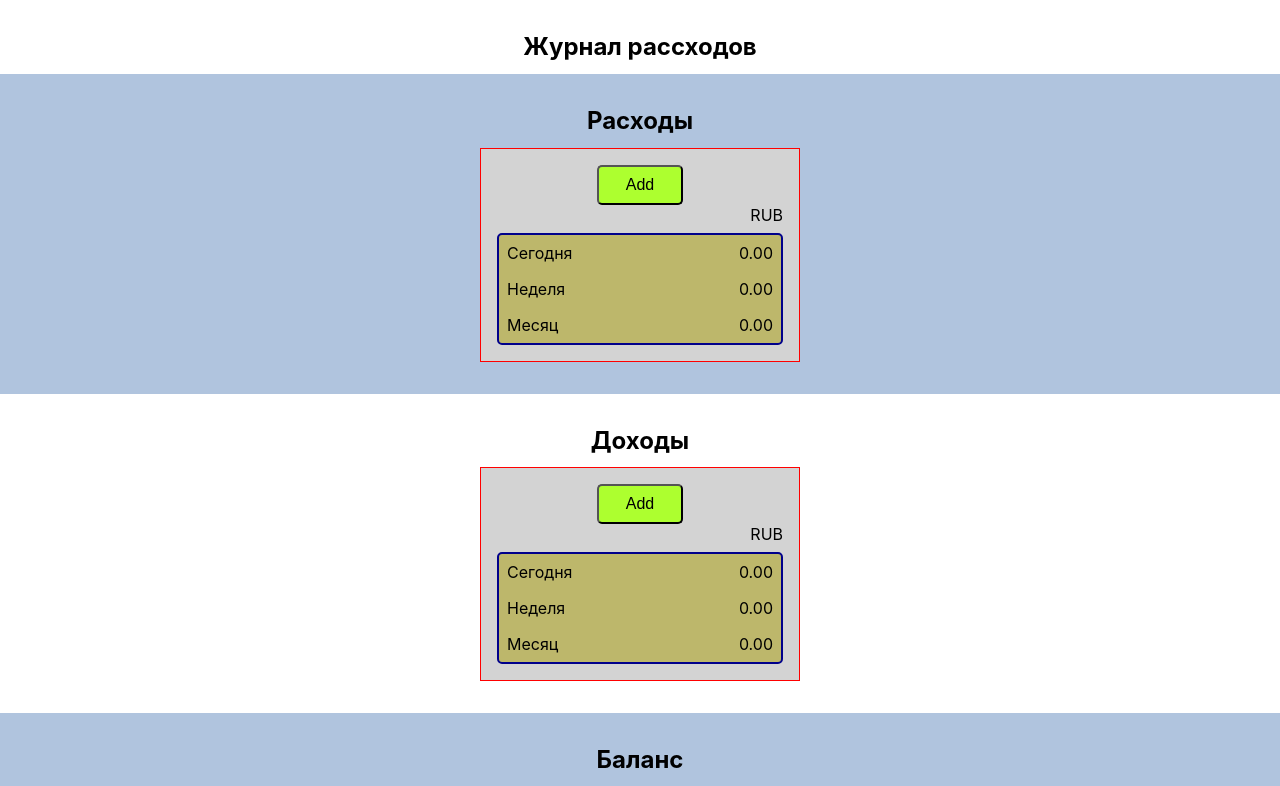
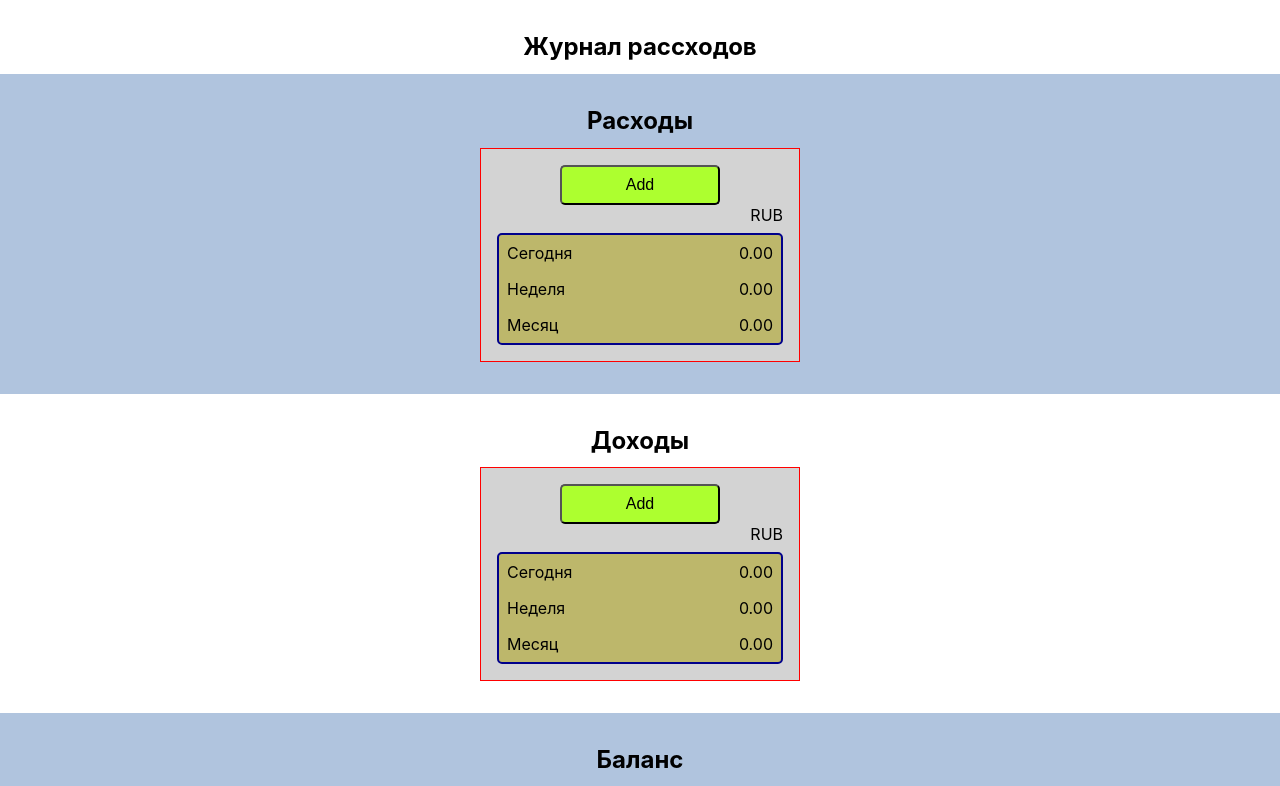
Before and after one commit to z9877969/wallet, a React (Create React App) app: page / in a window 1280 px wide. Shown: the top 786 px of the page. Built offline with nearby package versions, Linux system fonts and the light colour scheme; no server answers; the HTML template or start-up script is replaced by a standard one.

Commit message:
refactors mainPage

```diff
--- a/src/components/share/Button/Button.module.css
+++ b/src/components/share/Button/Button.module.css
@@ -1,5 +1,5 @@
 .btn {
-    width: 100%;
+    min-width: 160px;
     background-color: greenyellow;
     font-size: 1rem;
     border-radius: 5px;
--- a/src/pages/MainPage.jsx
+++ b/src/pages/MainPage.jsx
@@ -1,5 +1,4 @@
 import { useHistory } from 'react-router-dom';
-import { connect } from 'react-redux';
 import MainInfo from '../components/MainInfo';
 import Button from '../components/share/Button';
 import Section from '../components/share/Section/Section';
@@ -7,8 +6,7 @@ import Container from '../components/share/Container/Container';
 
 const balance = [{ name: 'Все время', value: '0,00' }];
 
-const MainPage = props => {
-  const { costsDb, incomesDb } = props;
+const MainPage = ({ costsDb, incomesDb }) => {
   const history = useHistory();
 
   const handlerOpenCosts = () => {
@@ -31,9 +29,4 @@ const MainPage = props => {
   );
 };
 
-const mapStateToProps = state => ({
-  incomes: state.transactions.incomes,
-  costs: state.transactions.costs,
-});
-
-export default connect(mapStateToProps)(MainPage);
+export default MainPage;
--- a/src/pages/pageCategoriesForPeriod.jsx
+++ b/src/pages/pageCategoriesForPeriod.jsx
@@ -2,8 +2,10 @@ import { connect } from 'react-redux';
 import { useHistory, useLocation, useRouteMatch } from 'react-router-dom';
 
 import Button from '../components/share/Button';
+import Container from '../components/share/Container/Container';
 import Item from '../components/share/Item';
 import List from '../components/share/List';
+import Section from '../components/share/Section/Section';
 
 import { addTransactionListId } from '../redux/transactions/transactionsAction';
 import help from '../utils/helpers';
@@ -31,7 +33,8 @@ const PageCategoriesForPeriod = props => {
 
   return (
     <>
-
+      <Section>
+        <Container>
           <Button title="GoBack" cbOnClick={handleGoBack} />
           <List>
             {dataByCategories.map(({ name, id, summ }) => (
@@ -45,6 +48,8 @@ const PageCategoriesForPeriod = props => {
               </Item>
             ))}
           </List>
+        </Container>
+      </Section>
     </>
   );
 };
```
Lines whose indentation alone changed are shown as unchanged.
